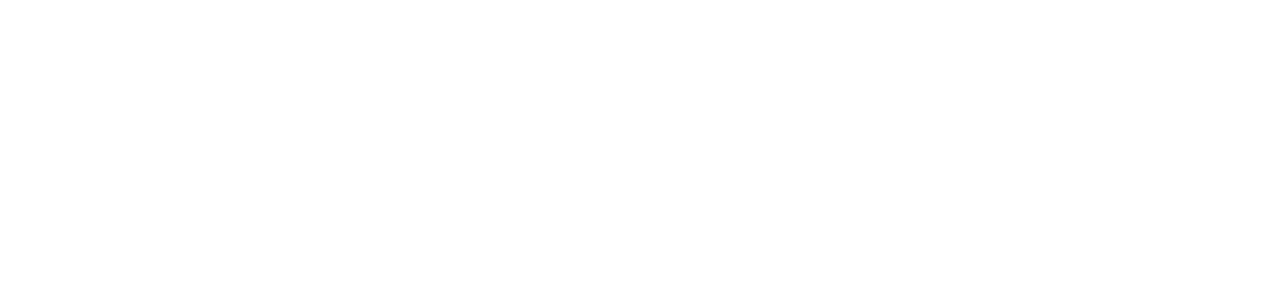
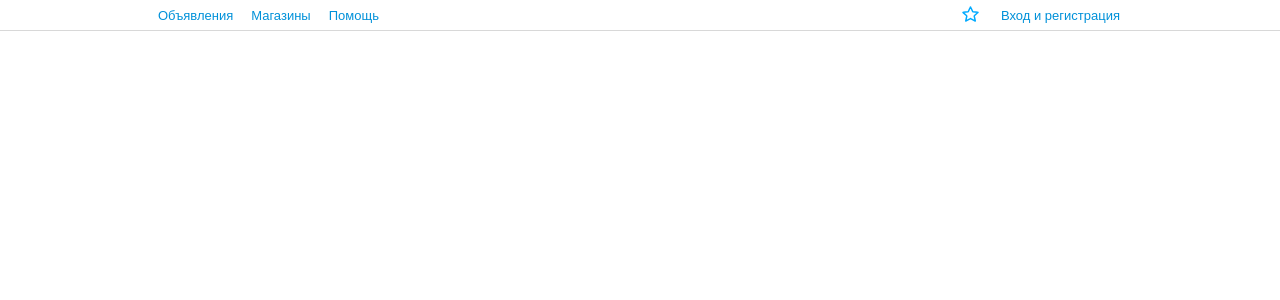
Before and after one commit to IDriuk/avato, a React (Create React App) app: page / in a window 1280 px wide. Shown: the top 300 px of the page. Built offline with nearby package versions, Linux system fonts and the light colour scheme.

Commit message:
add header services

```diff
--- a/src/components/App/App.css
+++ b/src/components/App/App.css
@@ -1,3 +1,143 @@
+/* header root */
+
+.header-root-32BPK {
+    margin-bottom: 20px;
+    font-size: 13px;
+}
+
+.header-root-32BPK {
+    font-family: Arial,'Helvetica Neue',Helvetica,sans-serif;
+}
+
+.header-root_no-bottom-margin-7gPk3 {
+    margin-bottom: 0;
+}
+
+/* header services */
+.header-services-2XcAz {
+    border-bottom: 1px solid #d8d8d8;
+    width: 100%;
+}
+
+.header-services-inner-37pha {
+    width: 964px;
+    padding: 0 18px;
+    margin: 0 auto;
+    position: relative;
+}
+
+.header-services-inner-37pha::before {
+    content: '';
+    border-bottom: 1px solid #d8d8d8;
+    left: 0;
+    right: 0;
+    position: absolute;
+    bottom: -1px;
+    z-index: 1;
+}
+
+.header-clearfix-2C_lO::after {
+    content: '.';
+    display: block;
+    clear: both;
+    visibility: hidden;
+    font: 0/0 a;
+    height: 0;
+}
+
+.header-list-1QTjc {
+    list-style: none;
+    margin: 0;
+    padding: 0;
+}
+
+.header-services-nav-HNIx_ {
+    float: left;
+}
+
+.header-clearfix-2C_lO::after {
+    content: '.';
+    display: block;
+    clear: both;
+    visibility: hidden;
+    font: 0/0 a;
+    height: 0;
+}
+
+.header-services-nav-item-22BQy {
+    float: left;
+    margin-right: 18px;
+}
+
+.header-services-nav-link-1bw0t {
+    display: inline-block;
+    padding: 6px 0 3px;
+}
+
+.header-link-1PHO2 {
+    font-family: inherit;
+    color: #0091d9;
+    outline: 0;
+    background-color: transparent;
+}
+
+a {
+    text-decoration: none!important;
+    border-bottom: 1px solid transparent;
+    cursor: pointer;
+}
+
+.header-services-menu-HMZRN {
+    float: right;
+    display: flex;
+    max-height: 30px;
+}
+
+.header-services-menu-link-IZnN3 {
+    display: inline-block;
+    padding: 6px 10px 3px;
+}
+
+.header-services-menu-item_favorites-z9bV6 .header-services-menu-icon-3L63I {
+    margin: -10px 0 -5px;
+}
+
+.header-services-menu-icon-3L63I {
+    display: inline-block;
+}
+
+.header-services-menu-item_favorites-z9bV6 .header-services-menu-icon-3L63I svg {
+    width: 21px;
+    height: 21px;
+}
+
+.header-services-menu-icon-3L63I svg {
+    display: block;
+}
+
+.header-services-menu-item_username-ZhPzt {
+    position: relative;
+}
+
+.header-services-menu-item_username-ZhPzt .header-services-menu-link-IZnN3 {
+    position: relative;
+    padding-right: 2px;
+    white-space: nowrap;
+}
+
+.header-services-menu-link-IZnN3 {
+    display: inline-block;
+    padding: 6px 10px 3px;
+}
+
+a {
+    color: #0091d9;
+    transition: border-color .2s;
+}
+
+a {
+    outline: 0;
+}
 
 /* App component */
 
--- a/src/components/App/App.js
+++ b/src/components/App/App.js
@@ -1,11 +1,49 @@
-import React, { Component } from 'react';
+import React, { Component, Fragment } from 'react';
 import './App.css';
 
 class App extends Component {
   render() {
     return (
-      <div>
-      </div>
+      <Fragment>
+
+        <div className="header-root-32BPK header-root_no-bottom-margin-7gPk3">
+
+          <div className="header-services-2XcAz header-services">
+            <div className="header-services-inner-37pha header-clearfix-2C_lO">
+              <ul className="header-list-1QTjc header-services-nav-HNIx_ header-clearfix-2C_lO">
+                <li className="header-services-nav-item-22BQy">
+                  <a className="header-link-1PHO2 header-services-nav-link-1bw0t">Объявления</a>
+                </li>
+                <li className="header-services-nav-item-22BQy">
+                  <a className="header-link-1PHO2 header-services-nav-link-1bw0t">Магазины</a>
+                </li>
+                <li className="header-services-nav-item-22BQy">
+                  <a className="header-link-1PHO2 header-services-nav-link-1bw0t">Помощь</a>
+                </li>
+              </ul>
+              <div className="header-services-menu-HMZRN">
+                <div className="header-services-menu-item_favorites-z9bV6">
+                  <a className="header-services-menu-link-IZnN3">
+                    <span className="header-services-menu-icon-3L63I">
+                      <svg width="21" height="21" viewBox="0 0 21 21" xmlns="http://www.w3.org/2000/svg">
+                        <path stroke="#0AF" strokeWidth="7.2%" fill="#fff" d="M6.162 16.876c-.325.194-.45.143-.363-.22l.993-4.588c.038-.153.02-.212-.102-.315l-3.517-3.16c-.289-.243-.206-.317.173-.346l4.692-.566c.16-.012.248-.076.31-.221l1.94-4.202c.145-.344.256-.344.402 0l1.968 4.202c.061.145.15.209.31.221l4.677.566c.379.03.476.06.187.303l-3.517 3.203c-.122.103-.14.162-.102.315l1.042 4.581c.088.363-.102.442-.426.248l-4.155-2.293c-.137-.082-.206-.082-.343 0l-4.17 2.272z">
+                        </path>
+                      </svg>
+                    </span>
+                  </a>
+                </div>
+                <div className=" header-services-menu-item_username-ZhPzt">
+                  <a className="header-services-menu-link-IZnN3">
+                    Вход и регистрация
+                  </a>
+                </div>
+              </div>
+            </div>
+          </div>
+
+        </div>
+
+      </Fragment>
     );
   }
 }
--- a/src/index.css
+++ b/src/index.css
@@ -1,5 +1,22 @@
+* {
+    outline-color: #0091d9;
+}
+
 body {
-  margin: 0;
-  padding: 0;
-  font-family: sans-serif;
+    margin: 0;
+    background-color: #fff;
+    color: #000;
+    font: 13px/1.5 Arial,'Helvetica Neue',Helvetica,sans-serif;
+    min-height: 100vh;
+    overflow-y: scroll;
+    display: flex;
+    flex-direction: column;
 }
+
+a, div, form, h1, h2, h3, h4, h5, h6, i, img, label, li, p, span, table, tbody, td, th, thead, tr, ul {
+    margin: 0;
+    padding: 0;
+    border: 0;
+    font: inherit;
+    vertical-align: baseline;
+}
```
